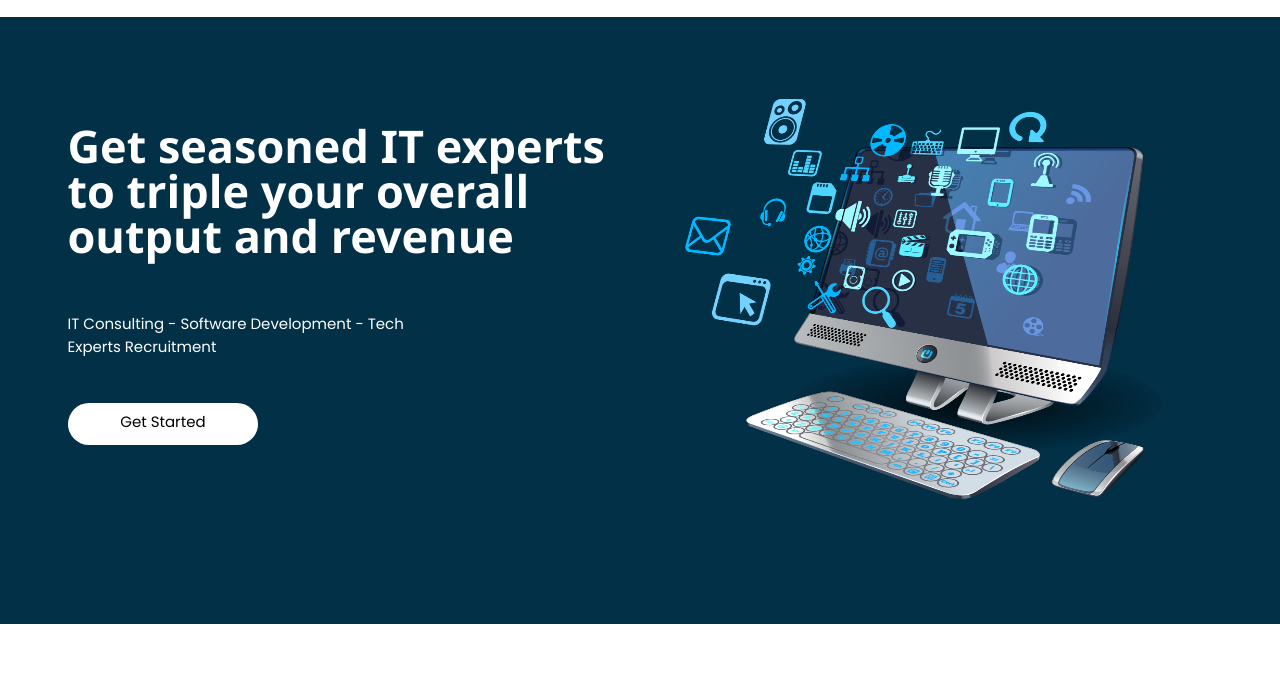
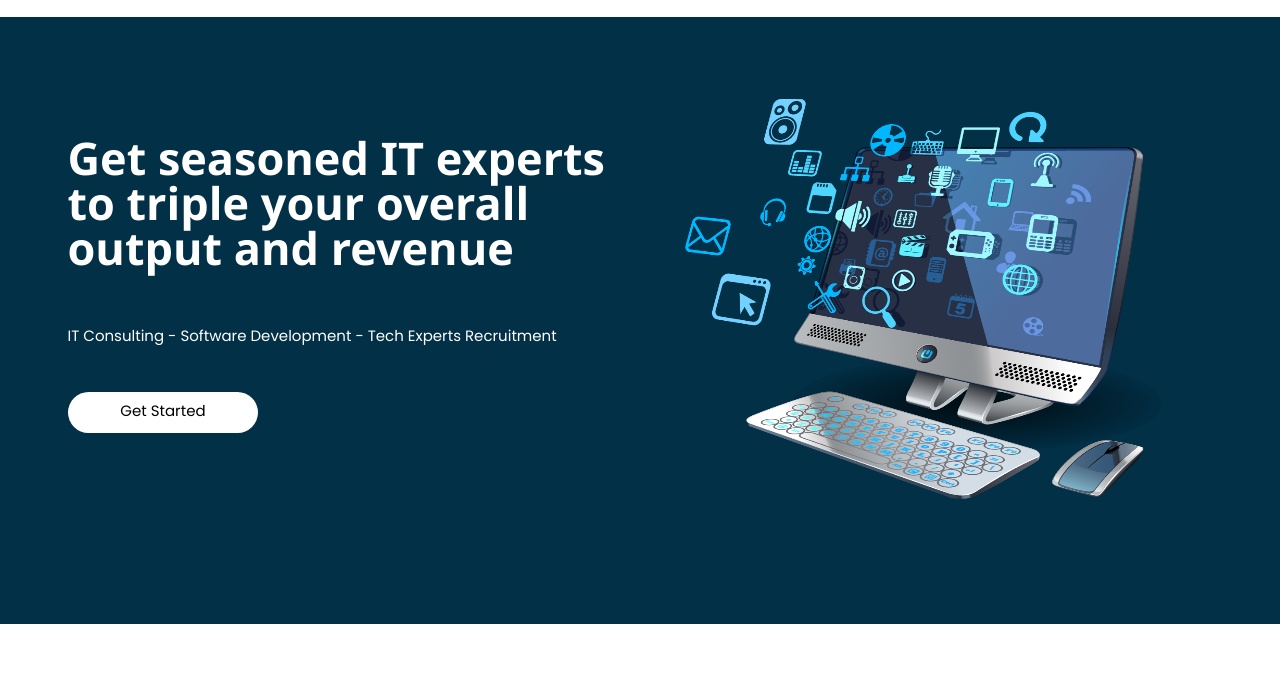
Before and after one commit to Adedamola-Adeyemo/charistech, a website: page index.html in a window 1280 px wide. Shown: the part 81-775 px from the top of the page. Drawn offline with nearby package versions, Linux system fonts and the light colour scheme.

Commit message:
home page redesigned

```diff
--- a/index.html
+++ b/index.html
@@ -46,10 +46,10 @@
         <!--Flex-->
         <div class="container flex flex-col md:flex-row justify-between align-center px-6 mx-auto mt-10 space-y-0 md:space-y-0 ">
             <div class="w3-animate-bottom flex flex-col justify-center align-center mb-32 space-y-12 md:w-1/2">
-                <h1 class="max-w-xl text-3xl text-white font-bold text-center md:text-5xl md:text-left">
+                <h1 class="text-3xl text-white font-bold text-center md:text-5xl md:text-left">
                     Get seasoned IT experts to triple your overall output and revenue
                 </h1>
-                <p class="max-w-sm text-center text-white  md:text-left">
+                <p class="text-center text-white  md:text-left">
                     IT Consulting - Software Development - Tech Experts Recruitment
                 </p>
 
```
Also changed, not shown: css/main.css.
